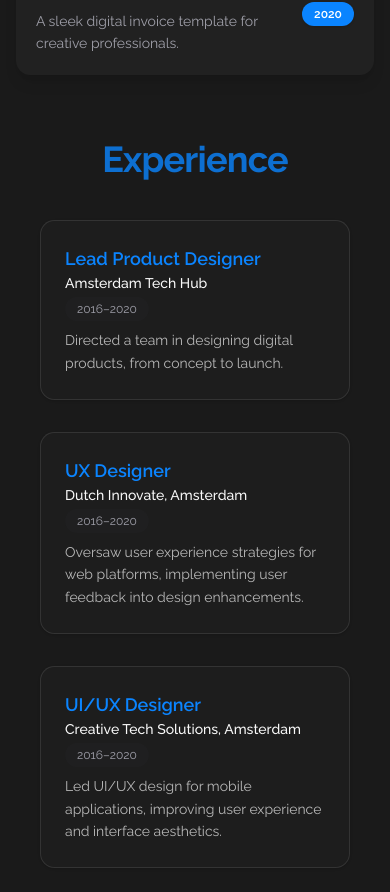
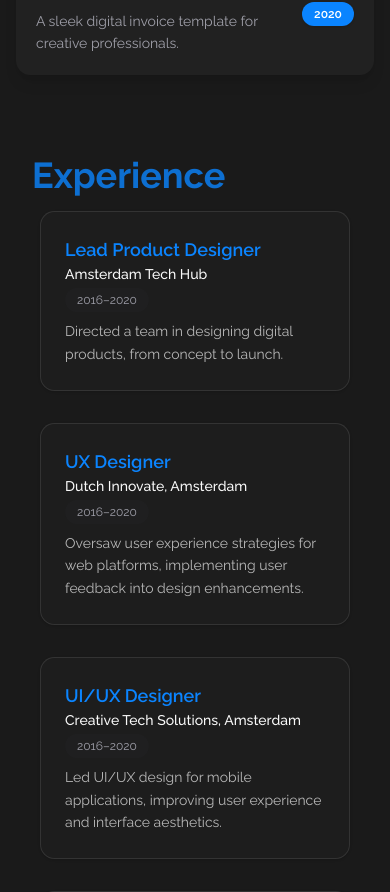
Before and after one commit to dimitrimabom/dimitri-portfolio, a Next.js app: page / in a window 390 px wide. Shown: the part 1248-2140 px from the top of the page. Built offline with nearby package versions, Linux system fonts and the light colour scheme; a web font is replaced by a local one.

Commit message:
Fix typo in About page content; update ExperienceSection layout for improved visual hierarchy and responsiveness.

```diff
--- a/app/about/page.tsx
+++ b/app/about/page.tsx
@@ -99,7 +99,7 @@ const page = () => {
             content: `Pour moi, le développement web n’est pas qu’une question de code.
             C’est un mélange de créativité, de rigueur et de curiosité. J’aime
             comprendre les besoins réels, transformer une idée en produit concret
-            et offrir une expérience fluide et agréable. 🚀`,
+            et offrir une expérience fluide et agréable. `,
           },
           {
             title: "Centres d’Intérêt",
--- a/components/ExperienceSection.tsx
+++ b/components/ExperienceSection.tsx
@@ -1,6 +1,8 @@
 "use client";
 
 import { motion } from "framer-motion";
+import { MoveRight } from "lucide-react";
+import Link from "next/link";
 
 interface ExperienceItem {
   role: string;
@@ -43,14 +45,14 @@ const experiences: ExperienceItem[] = [
 export default function ExperienceSection() {
   return (
     <section className="w-full py-16">
+      <div className="flex w-full justify-between">
+        <span className="text-primary/80 font-bold text-4xl p-4">
+          Experience
+        </span>
+      </div>
+      {/* Titre */}
+
       <div className="mx-auto max-w-6xl flex flex-col md:flex-row gap-10 px-6">
-        {/* Titre */}
-        <h2 className="w-full md:w-1/4 text-3xl font-bold tracking-tight text-foreground text-center md:text-left">
-          <span className="text-primary/80 font-bold text-4xl p-4">
-            Experience
-          </span>
-        </h2>
-
         {/* Liste */}
         <div className="flex-1 relative">
           {/* Timeline line (only on md+) */}
```
